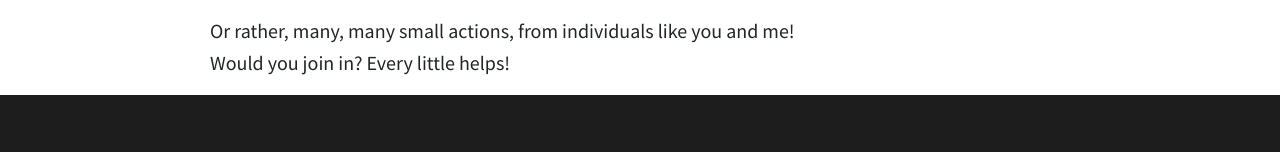
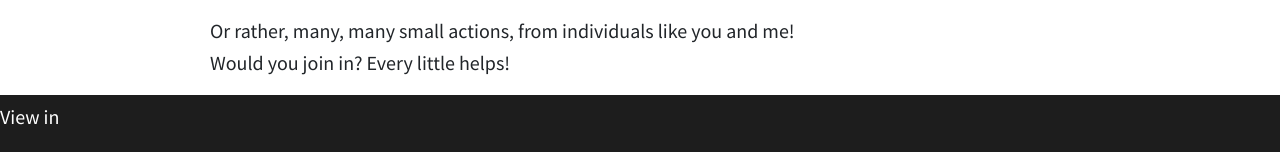
Before and after one commit to at07cm1/smadagascar_site, a Jekyll site: the page built from index.html, in a window 1280 px wide. Shown: the part 1947-2099 px from the top of the page. Built offline with Jekyll 4.4.1, drawn with Linux system fonts in a browser that asks for light colours; before the commit the page ends 2078 px from its top, so only the background shows below that.

Commit message:
lang test

```diff
--- a/_layouts/default.html
+++ b/_layouts/default.html
@@ -73,12 +73,13 @@
 		</div>
 		<footer>
 
-				{% assign posts=site.html_pages | where:"lang", page.lang | sort: 'lang' %}
+				{% assign posts=site.html_pages | where:"name", page.name %}
     		<!-- {% assign posts=site.posts | where:"lang", page.lang | sort: 'lang' %} -->
+				<h5>View in</h5>
         <ul>
         {% for post in posts %}
 					{% if post.name == page.name %}
-	        	<li><a href="{{ post.url }}" title="View in {{post.lang}}">{{ post.lang }}</a></li>
+	        	<li><a href="{{ post.url }}">{{ post.lang }}</a></li>
 					{% endif %}
         {% endfor %}
         </ul>
```
